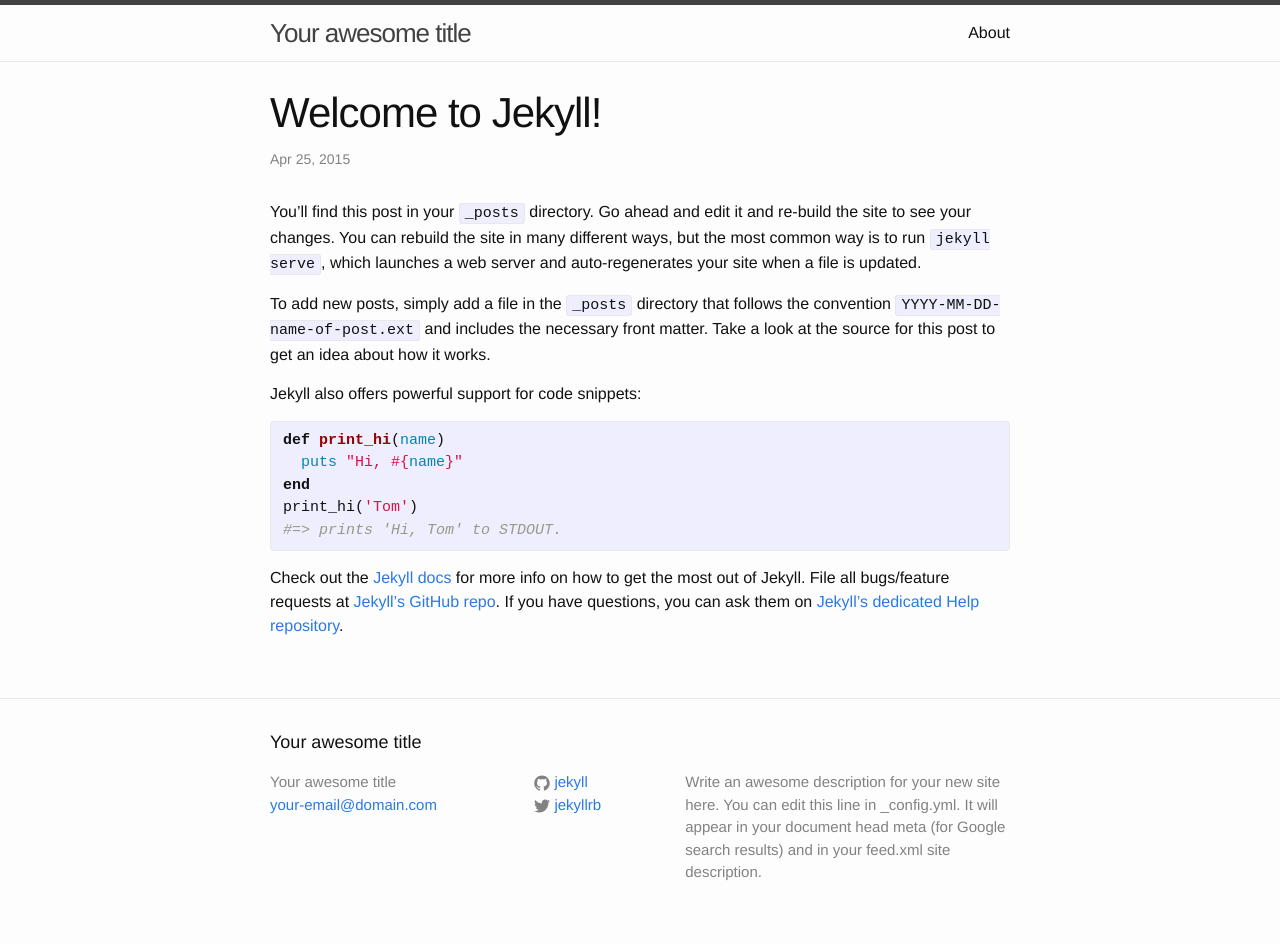
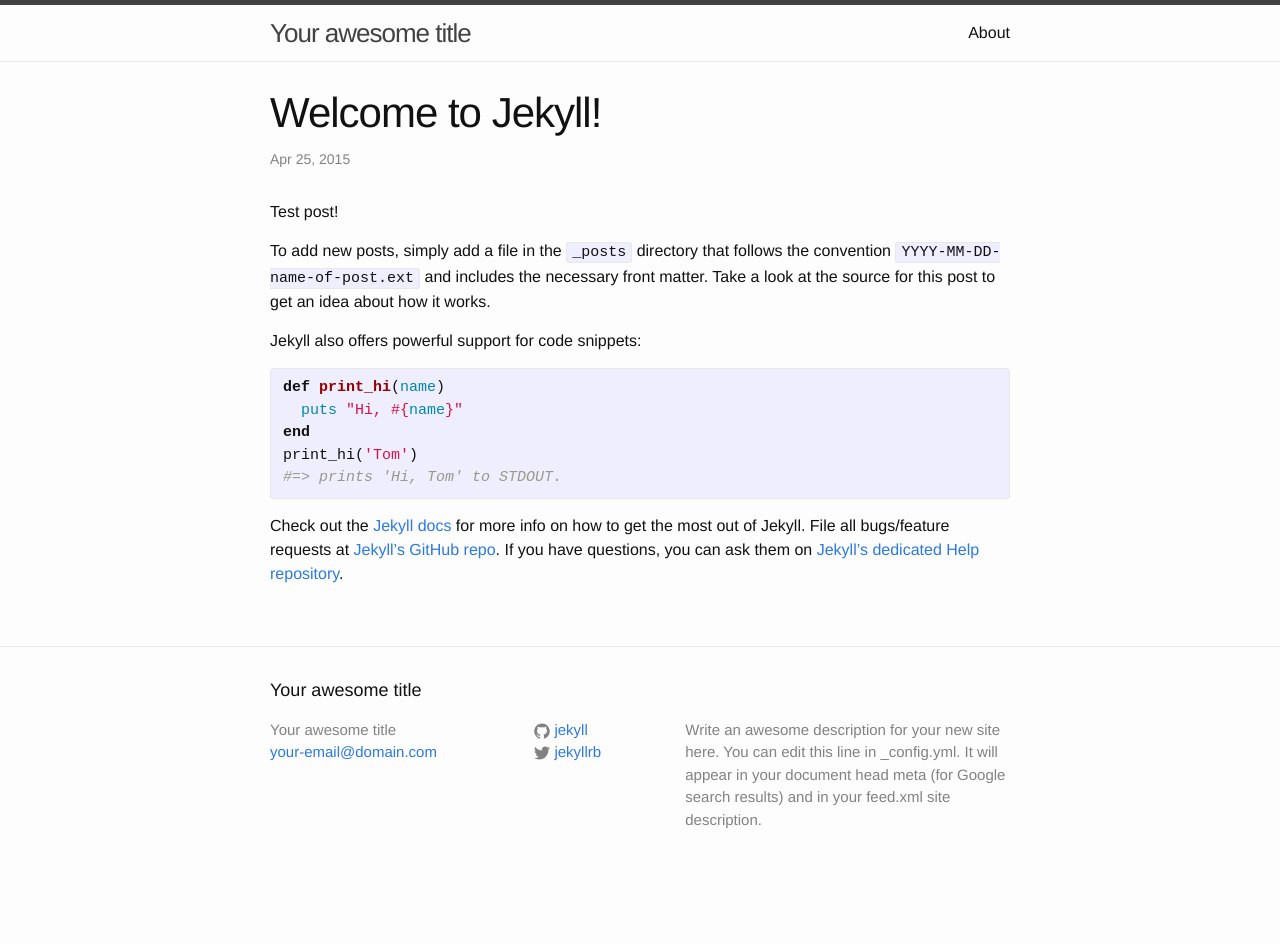
Before and after one commit to naaaaate/naaaaate.github.io, a Jekyll site: the page built from _posts/2015-04-25-welcome-to-jekyll.markdown, in a window 1280 px wide. Built offline with Jekyll 4.4.1, drawn with Linux system fonts in a browser that asks for light colours; after the commit the page ends 900 px from its top, so only the background shows below that.

Commit message:
testerpost

```diff
--- a/_posts/2015-04-25-welcome-to-jekyll.markdown
+++ b/_posts/2015-04-25-welcome-to-jekyll.markdown
@@ -5,7 +5,7 @@ date:   2015-04-25 13:30:09
 categories: jekyll update
 ---
 
-You’ll find this post in your `_posts` directory. Go ahead and edit it and re-build the site to see your changes. You can rebuild the site in many different ways, but the most common way is to run `jekyll serve`, which launches a web server and auto-regenerates your site when a file is updated.
+Test post!
 
 To add new posts, simply add a file in the `_posts` directory that follows the convention `YYYY-MM-DD-name-of-post.ext` and includes the necessary front matter. Take a look at the source for this post to get an idea about how it works.
 
```
